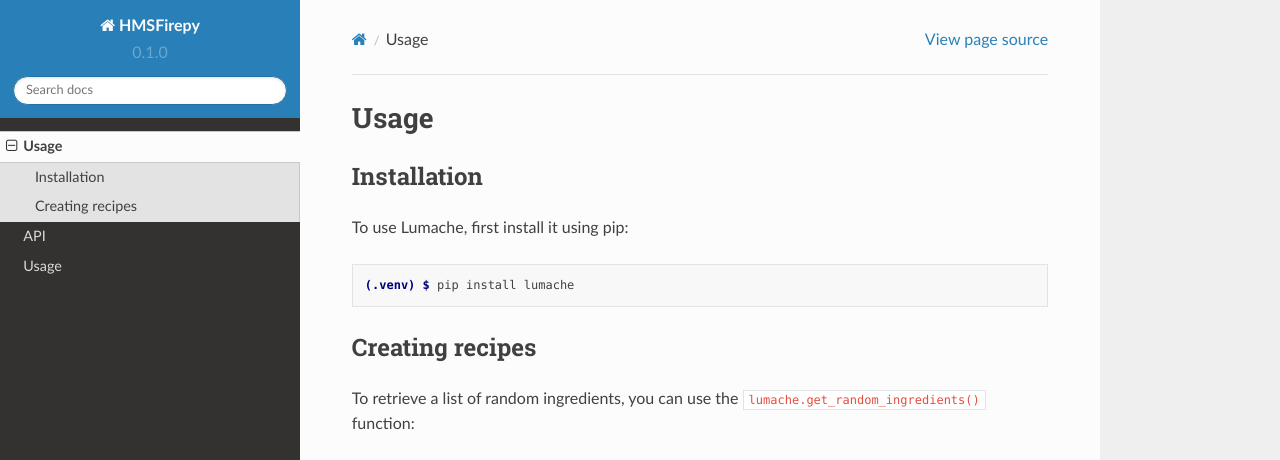
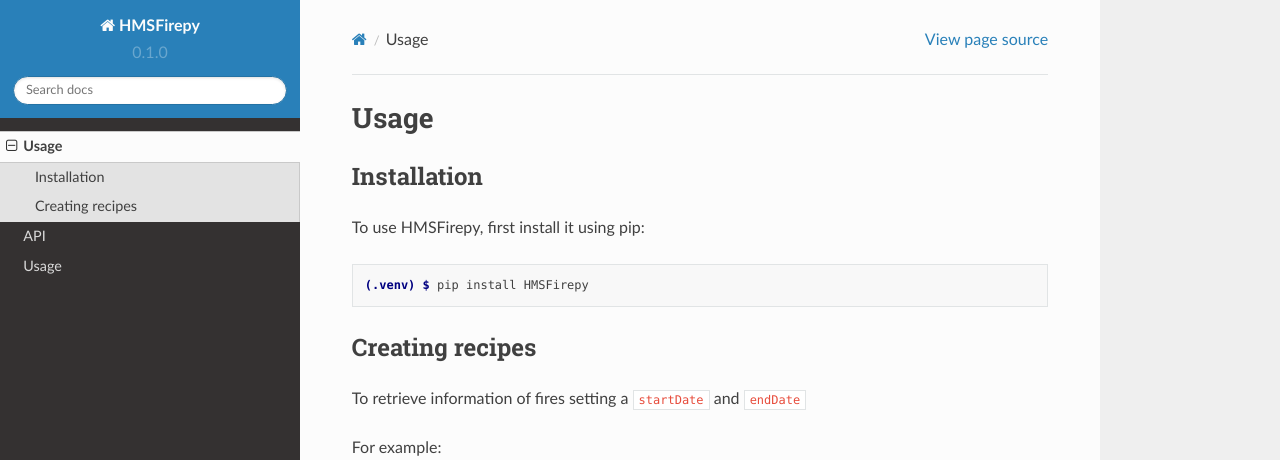
Before and after one commit to joelchaconcastillo/OSPO_HMS_Fire, a Sphinx documentation site: the page built from docs/source/usage.rst, in a window 1280 px wide and 1095 px high. Shown: the top 460 px of the window. Built offline with Sphinx 7.4.7 and the Read the Docs theme 2.0.0, drawn with Linux system fonts in a browser that asks for light colours; some of the changed text lies outside the part shown; grey boxes are pictures that could not be loaded.

Commit message:
Update usage.rst

```diff
--- a/docs/source/usage.rst
+++ b/docs/source/usage.rst
@@ -6,28 +6,20 @@ Usage
 Installation
 ------------
 
-To use Lumache, first install it using pip:
+To use HMSFirepy, first install it using pip:
 
 .. code-block:: console
 
-   (.venv) $ pip install lumache
+   (.venv) $ pip install HMSFirepy
 
 Creating recipes
 ----------------
 
-To retrieve a list of random ingredients,
-you can use the ``lumache.get_random_ingredients()`` function:
-
-.. autofunction:: lumache.get_random_ingredients
-
-The ``kind`` parameter should be either ``"meat"``, ``"fish"``,
-or ``"veggies"``. Otherwise, :py:func:`lumache.get_random_ingredients`
-will raise an exception.
-
-.. autoexception:: lumache.InvalidKindError
+To retrieve information of fires setting a ``startDate`` and ``endDate``
 
 For example:
 
->>> import lumache
->>> lumache.get_random_ingredients()
-['shells', 'gorgonzola', 'parsley']
+import HMSFirepy
+HMSF = HMSFire(startDate='2020-01-01', endDate='2023-02-01')
+print(HMSF.getDataFrame())
+HMSF.plot()
```
